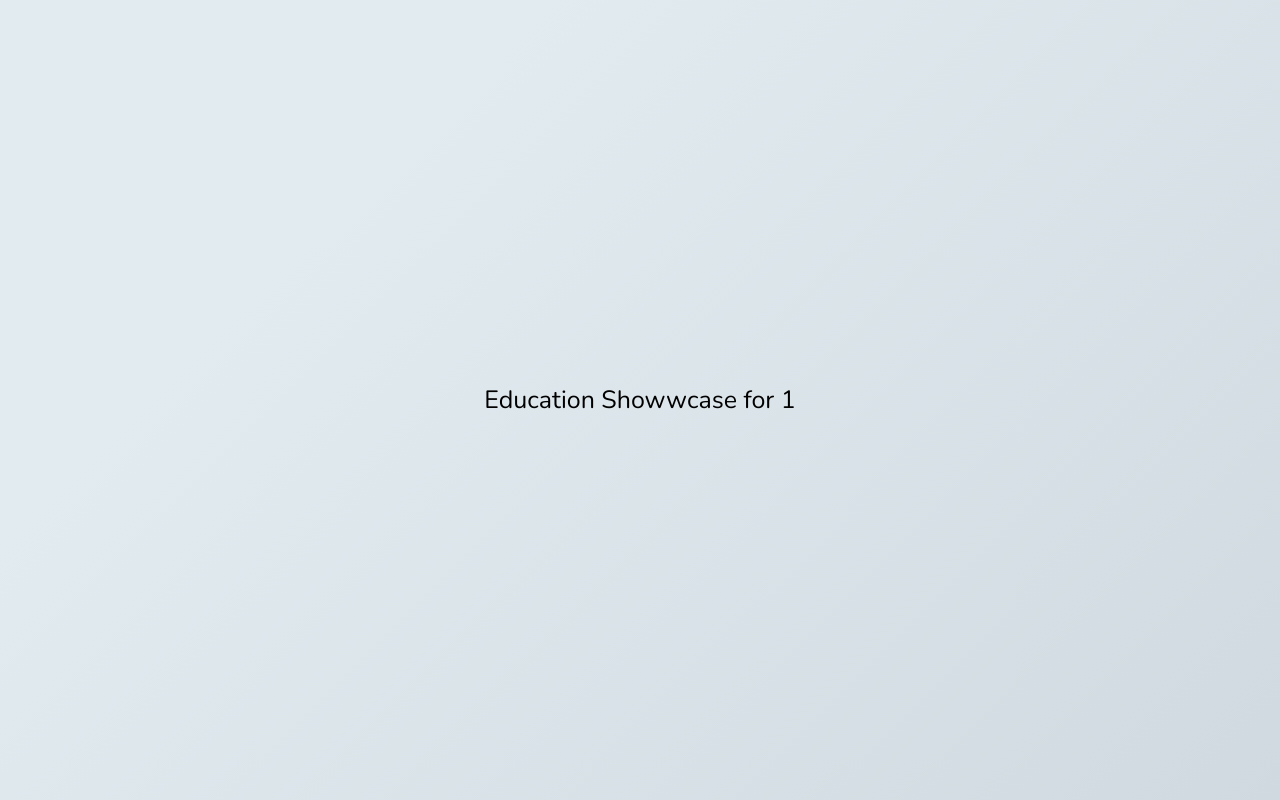
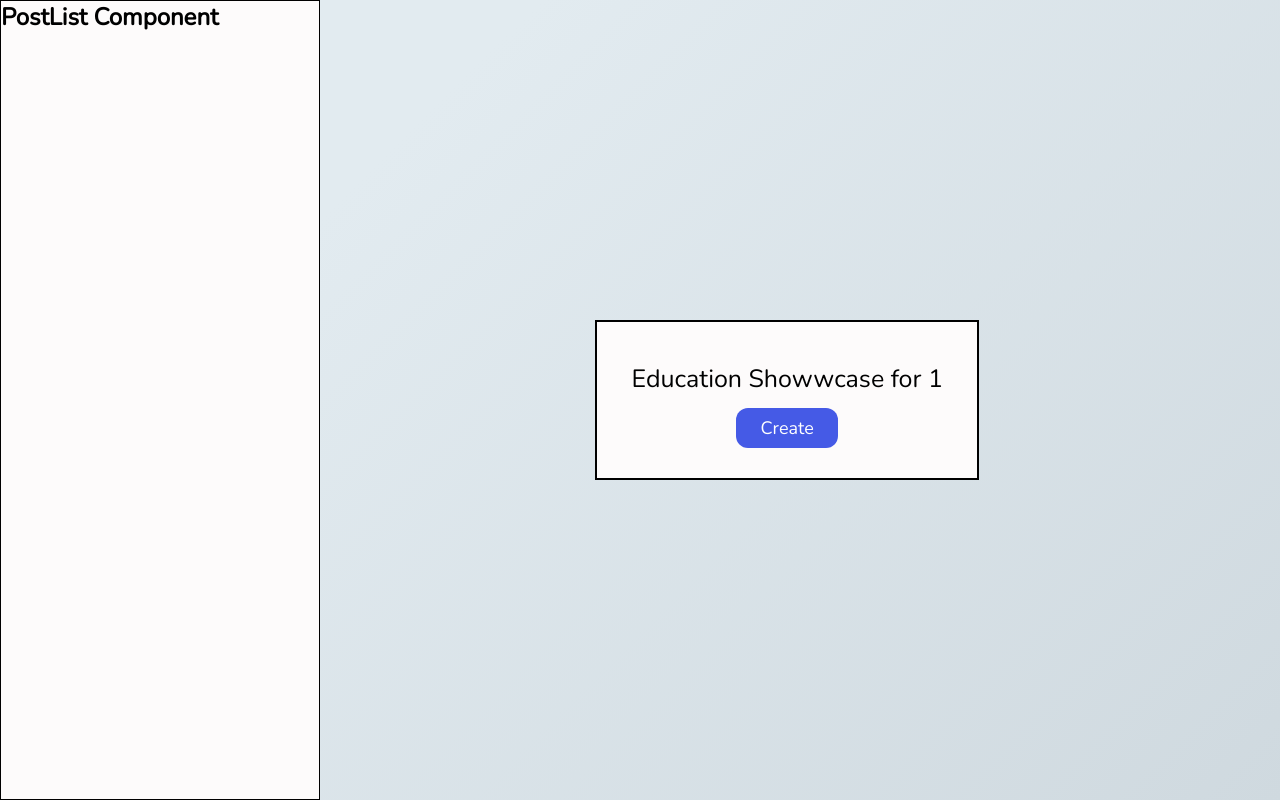
Before and after one commit to derek-oshita/education-client, a React (Create React App) app: page /1 in a window 1280 px wide. Built offline with nearby package versions, Linux system fonts and the light colour scheme.

Commit message:
Styled the IndexPage so PostList is on the left like a sidebar.

```diff
--- a/src/App.css
+++ b/src/App.css
@@ -41,6 +41,9 @@ a {
 .home-container {
   height: 100vh;
   width: 100vw;
+  display: flex;
+  justify-content: center;
+  align-items: center;
 }
 
 .container {
@@ -62,8 +65,9 @@ a {
 }
 
 .btn {
-  height: 4vh;
-  width: 7vw;
+  font-size: 18px;
+  height: 5vh;
+  width: 8vw;
   margin-top: 12px;
   background-color: #455AE6;
   color: white;
--- a/src/App.tsx
+++ b/src/App.tsx
@@ -4,7 +4,7 @@ import { BrowserRouter, Switch } from 'react-router-dom';
 import './App.css';
 
 const App: React.FC = () => {
-  return <div className="home-container container">
+  return <div className="home-container">
     <BrowserRouter>
       <Switch>
         <Routes />
--- /dev/null
+++ b/src/components/CreatePost/CreatePost.tsx
@@ -0,0 +1 @@
+import React from 'react';
--- a/src/components/Home/Home.tsx
+++ b/src/components/Home/Home.tsx
@@ -17,19 +17,6 @@ const Home: React.FC = () => {
             <h1 className="home-header animate__animated animate__fadeInDown">Welcome to Education Showwcase</h1>
             <p className="sub-header">Type your name and click "Enter" to begin!</p>
             <CreateName addName={addName}/>
-            <div className="container">
-                <Link to='/index'>
-                {/* <Link to = {{
-                    pathname: "/index",
-                    state: {
-                        name: name
-                    }
-                }}> */}
-                    {/* <Button /> */}
-                </Link>
-            </div>
-            {/* change myName later */}
-            <ShowName name={name}/>
         </div>
     )
 }
--- /dev/null
+++ b/src/components/IndexPage/IndexPage.css
@@ -0,0 +1,13 @@
+.index-container {
+    display: flex;
+    width: 100vw;
+}
+
+.table {
+    border: 2px solid black;
+    background-color: #fdfbfb;
+    height: 20vh;
+    width: 30vw;
+    margin-top: 40vh;
+    margin-left: 21.5vw;
+  }
--- a/src/components/IndexPage/IndexPage.tsx
+++ b/src/components/IndexPage/IndexPage.tsx
@@ -1,6 +1,8 @@
 import React, { useState } from 'react';
 import ShowName from '../ShowName/ShowName';
 import { withRouter, RouteComponentProps, useParams } from 'react-router-dom';
+import './IndexPage.css';
+import PostList from '../PostList/PostList';
 
 interface RouteParams {
     id: string;
@@ -9,7 +11,16 @@ interface RouteParams {
 const IndexPage: React.FC = () => {
     const params  = useParams<RouteParams>();
     return(
-        <ShowName name={params.id}/>
+        // <div className="index-container container">
+        <div className="index-container">
+            <PostList />
+            <div className="table">
+                <ShowName name={params.id}/>
+                <div className="container">
+                    <button className="btn">Create</button>
+                </div>
+            </div>
+        </div>
     )
 }
 
--- /dev/null
+++ b/src/components/PostList/PostList.css
@@ -0,0 +1,7 @@
+.sidebar {
+    /* margin-left: 0;  */
+    width: 25vw;
+    height: 100vh;
+    border: 1px solid black;
+    background-color: #fdfbfb;
+}
--- /dev/null
+++ b/src/components/PostList/PostList.tsx
@@ -0,0 +1,13 @@
+import React from 'react';
+import { withRouter } from 'react-router-dom';
+import './PostList.css';
+
+const PostList: React.FC = () => {
+    return(
+        <div className="sidebar">
+            <h2>PostList Component</h2>
+        </div>
+    )
+}
+
+export default withRouter(PostList);
--- /dev/null
+++ b/src/components/ShowName/ShowName.css
@@ -0,0 +1,3 @@
+#show-name {
+    margin-top: 5vh;
+}
--- a/src/components/ShowName/ShowName.tsx
+++ b/src/components/ShowName/ShowName.tsx
@@ -1,5 +1,6 @@
 import React from 'react';
 import { withRouter, RouteComponentProps } from 'react-router-dom';
+import './ShowName.css';
 
 interface ShowNameProps {
     name?: string;
@@ -8,7 +9,7 @@ interface ShowNameProps {
 const ShowName: React.FC<ShowNameProps & RouteComponentProps> = ({ name }) => {
     return (
         <div>
-            <p>Education Showwcase for {name}</p>
+            <p id="show-name">Education Showwcase for {name}</p>
         </div>
     )
 }
```
Also changed, not shown: src/components/CreatePost/CreatePost.css (added), 1 other file (tests, documents, lock files or other folders).
